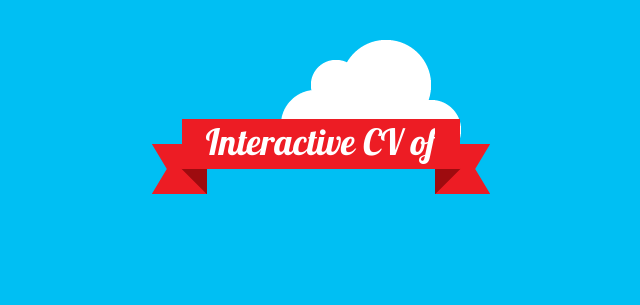
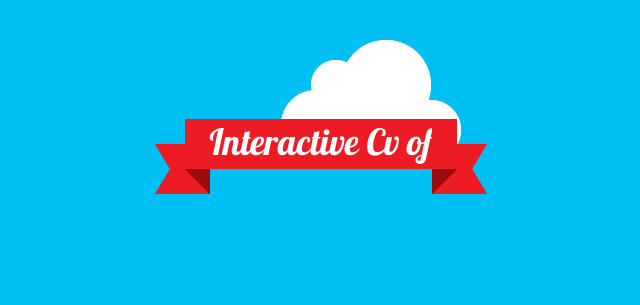
Before and after one commit to jewel22-ace/about_me, a plain HTML site: page index.html in a window 1280 px wide. Shown: the top 305 px of the page, 319-959 px from the left. Drawn offline with Linux system fonts and the light colour scheme.

Commit message:
Update index.html

```diff
--- a/index.html
+++ b/index.html
@@ -260,7 +260,7 @@
                     <div class=ribbon-container>
                         <div class=ribbon-relative>
                             <div class=ribbon-left></div>
-                            <div class=ribbon-middle>Interactive CV of</div>
+                            <div class=ribbon-middle>Interactive Cv of</div>
                             <div class=ribbon-right></div>
                         </div>
                     </div>
```
